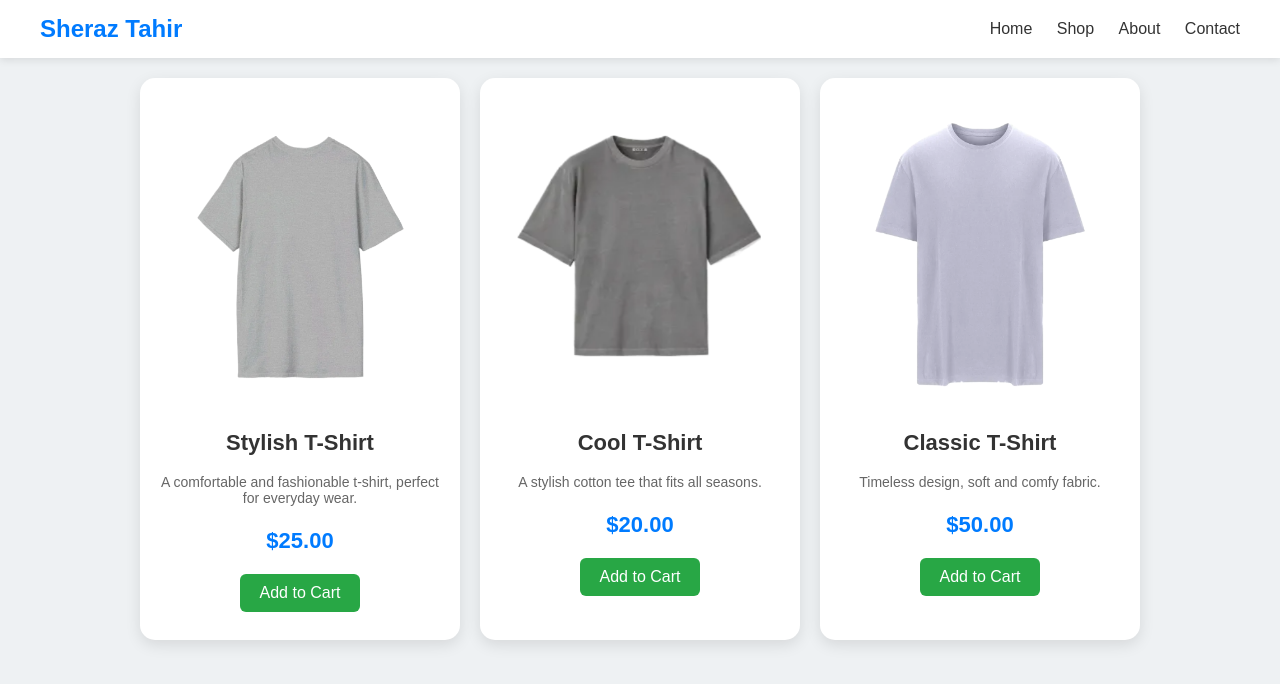
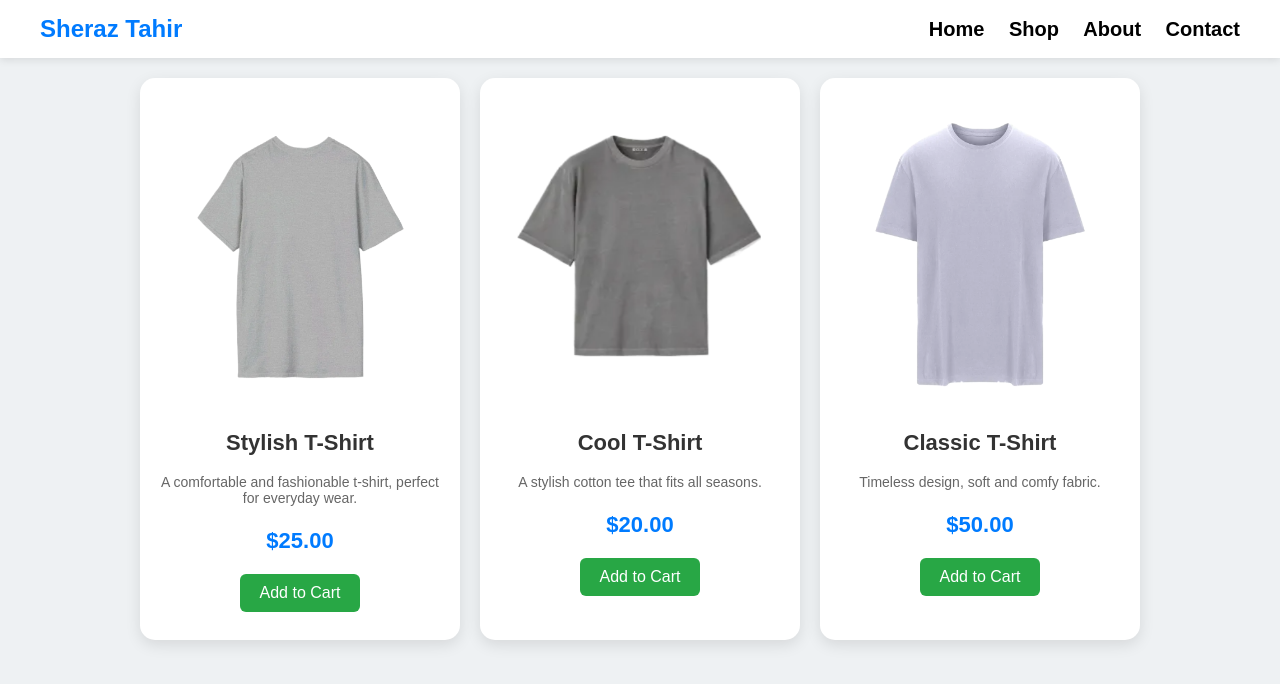
Before and after one commit to Sheraztahir20/devspark-hostel-system, a plain HTML site: page index.html in a window 1280 px wide. Drawn offline with Linux system fonts and the light colour scheme.

Commit message:
nav items changes

```diff
--- a/style.css
+++ b/style.css
@@ -17,9 +17,10 @@ body {
 }
 .nav-links a {
   text-decoration: none;
-  color: #333;
+  color: black;
   margin-left: 20px;
-  font-size: 16px;
+  font-size: 20px;
+  font-weight: bold;
 }
 .logo {
   font-size: 24px;
```
